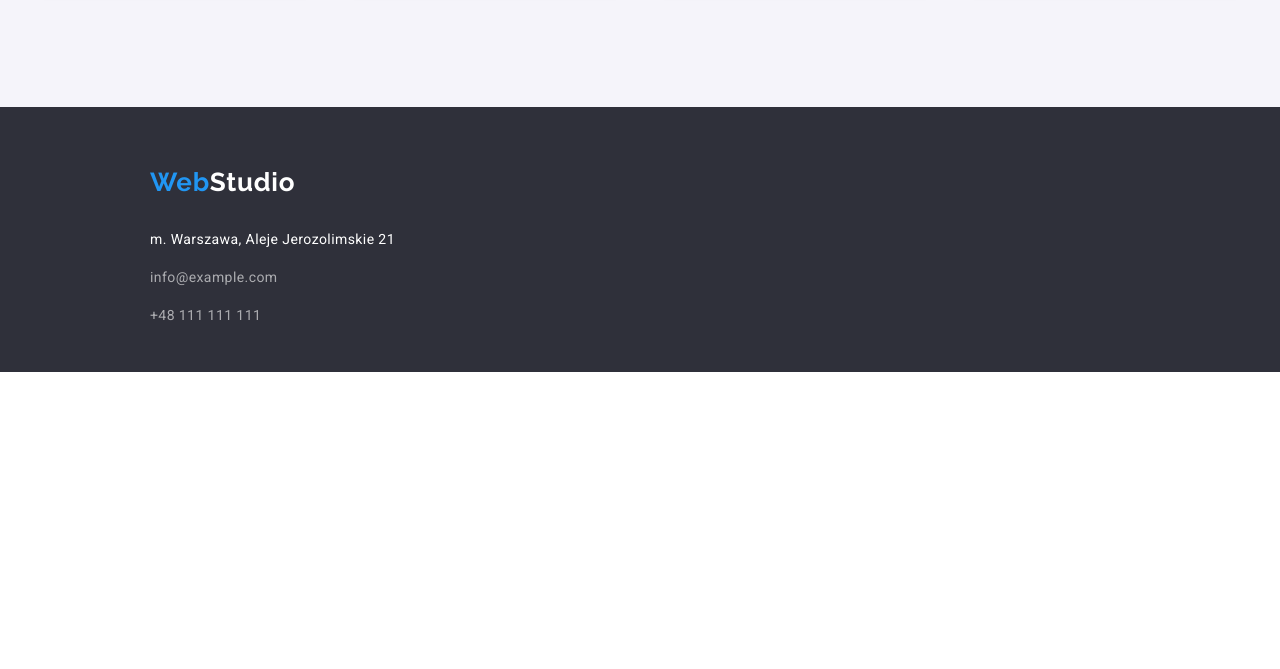
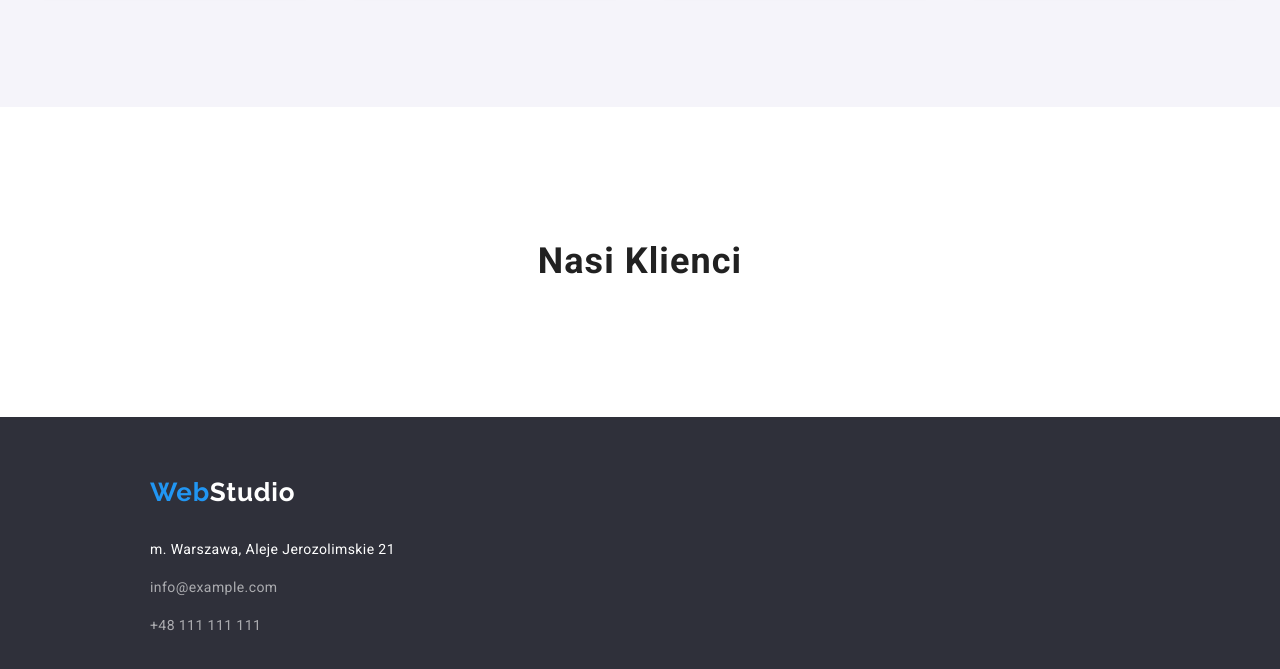
Before and after one commit to MarcinT82/goit-markup-hw-04, a plain HTML site: page index.html in a window 1280 px wide. Shown: the part 1972-2641 px from the top of the page. Before the commit the page ends 2344 px from the top, so only its background shows below. Drawn offline with nearby package versions, Linux system fonts and the light colour scheme.

Commit message:
new-section-and-new-sprint

```diff
--- a/css/styles.css
+++ b/css/styles.css
@@ -299,7 +299,7 @@ body {
 .display-three {
   display: flex;
   justify-content: space-between;
-  padding-left: 0;
+  padding: 0;
 }
 .section {
   padding-top: 94px;
@@ -413,3 +413,13 @@ figure {
 .team-container {
   padding-left: 0;
 }
+.fourth-section-heading {
+  font-family: "Roboto";
+  font-style: normal;
+  font-weight: 700;
+  font-size: 36px;
+  line-height: 1.16;
+  text-align: center;
+  letter-spacing: 0.03em;
+  padding: 10px 40px 10px 40px;
+}
--- a/index.html
+++ b/index.html
@@ -213,6 +213,11 @@
           </div>
         </div>
       </section>
+      <section>
+        <div class="section container">
+          <h2 class="fourth-section-heading">Nasi Klienci</h2>
+        </div>
+      </section>
     </main>
     <footer class="background-footer">
       <div class="footer-container container">
```
Also changed, not shown: images/symbol-defs.svg, 2 other files.
